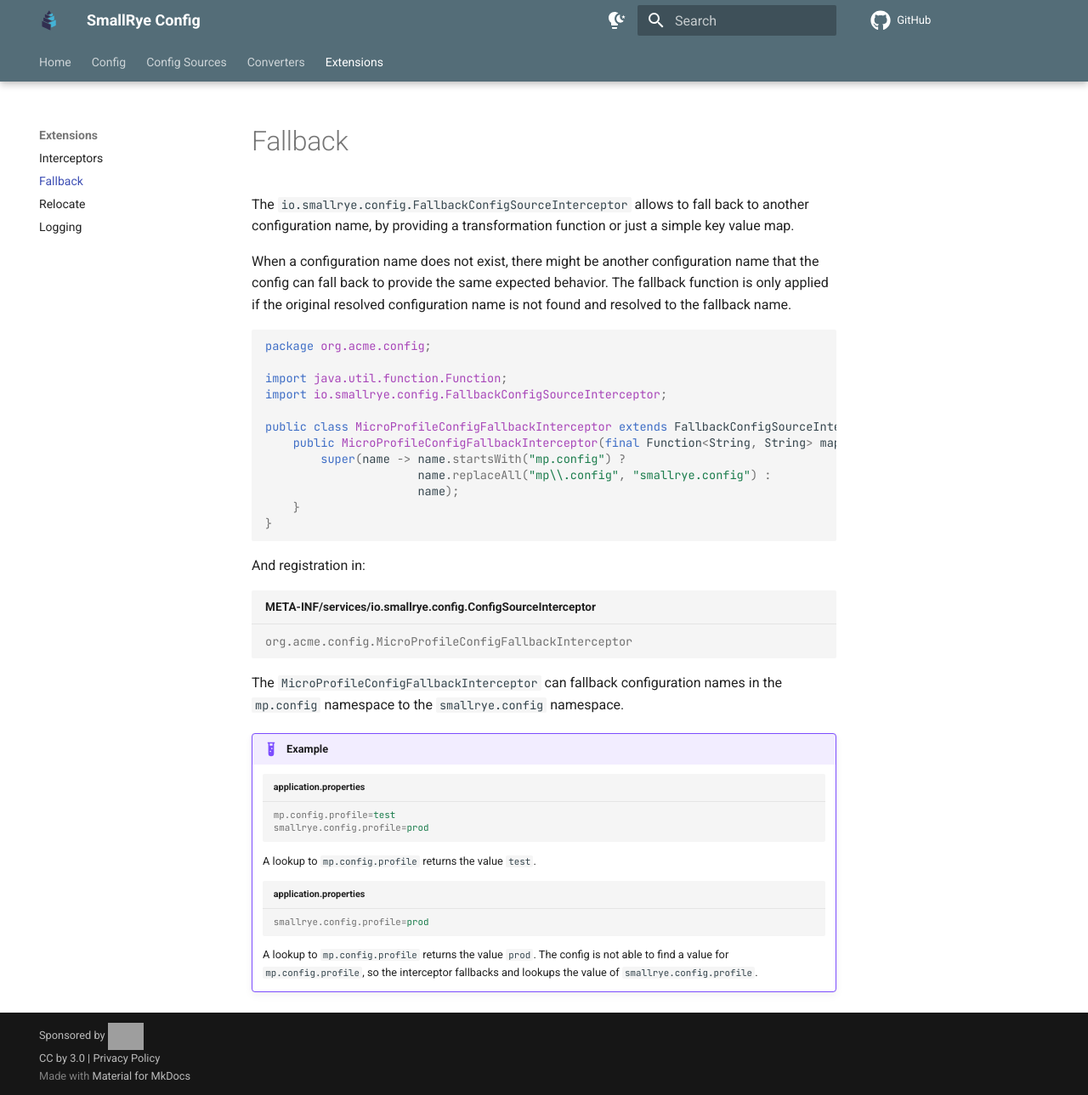
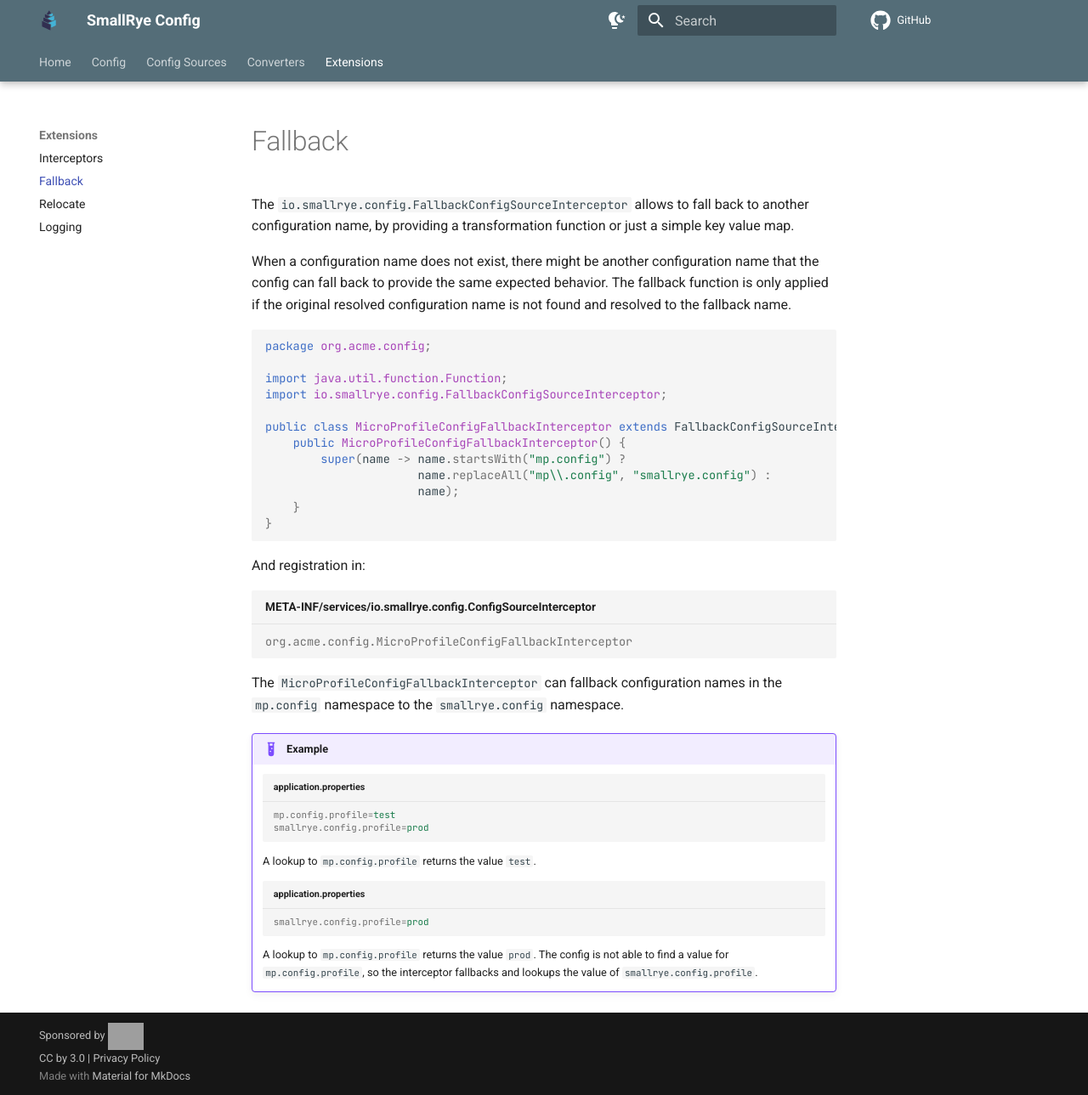
Before and after one commit to smallrye/smallrye-config, an MkDocs documentation site: the page built from documentation/src/main/docs/extensions/fallback.md, in a window 1280 px wide and 1289 px high. Shown: the whole window at 85% size. Built offline with MkDocs 1.6.1 and Material for MkDocs 9.7.7, drawn with Linux system fonts in a browser that asks for light colours; comment, search, counter and statistics services are not loaded; the version menu is left out; grey boxes are pictures that could not be loaded.

Commit message:
Remove constructor args from the example

```diff
--- a/documentation/src/main/docs/extensions/fallback.md
+++ b/documentation/src/main/docs/extensions/fallback.md
@@ -14,7 +14,7 @@
 import io.smallrye.config.FallbackConfigSourceInterceptor;
 
 public class MicroProfileConfigFallbackInterceptor extends FallbackConfigSourceInterceptor {
-    public MicroProfileConfigFallbackInterceptor(final Function<String, String> mapping) {
+    public MicroProfileConfigFallbackInterceptor() {
         super(name -> name.startsWith("mp.config") ?
                       name.replaceAll("mp\\.config", "smallrye.config") :
                       name);
```
